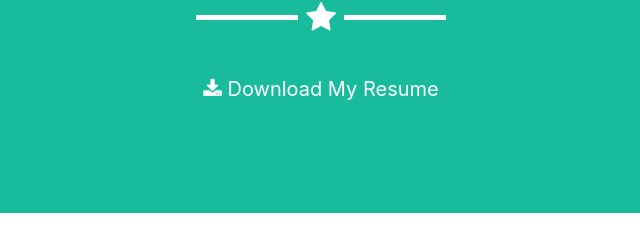
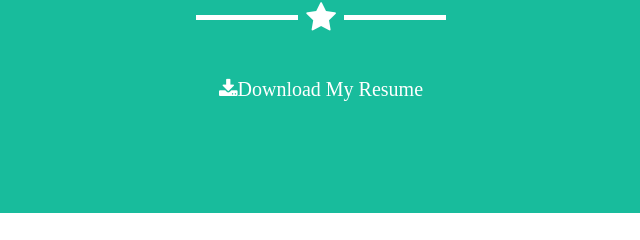
Before and after one commit to tarekselem/tarek-selem.github-io, a website with bundled scripts: page index.html in a window 1280 px wide. Shown: the part 825-1065 px from the top of the page, 319-959 px from the left. Built offline with nearby package versions, Linux system fonts and the light colour scheme.

Commit message:
apply download changes

```diff
--- a/index.html
+++ b/index.html
@@ -94,7 +94,7 @@
                 <div class="row">
                     <div class="col-lg-8 mx-auto text-center">
                         <a href="docs/Tarek Selem Resume.pdf" class="btn btn-lg btn-outline" target="_blank">
-                            <i class="fa fa-download"></i> Download My Resume
+                            <i class="fa fa-download">Download My Resume</i>
                         </a>
                     </div>
                 </div>
```
